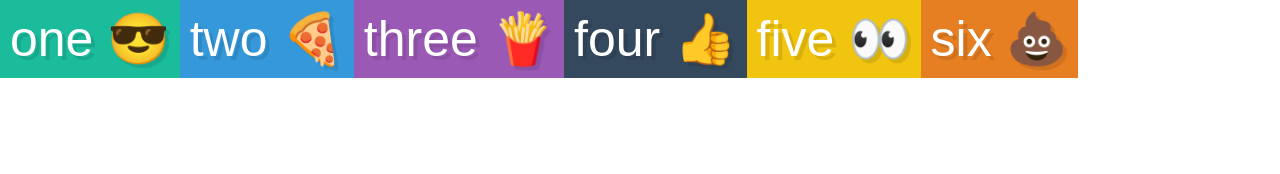
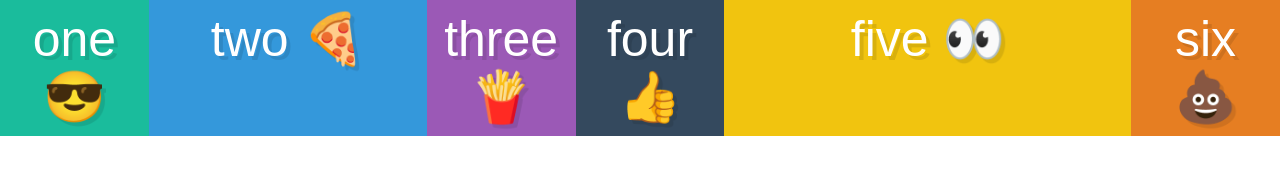
Before and after one commit to GK-Hynes/flexbox, a plain HTML site: page flexbox-sizing/index.html in a window 1280 px wide. Drawn offline with Linux system fonts and the light colour scheme.

Commit message:
Complete flex sizing examples

```diff
--- a/flexbox-sizing/style.css
+++ b/flexbox-sizing/style.css
@@ -201,3 +201,15 @@ input::-moz-focus-inner {
 .container {
   display: flex;
 }
+
+.box {
+  flex: 1;
+}
+
+.box2 {
+  flex: 2;
+}
+
+.box5 {
+  flex: 3;
+}
```
